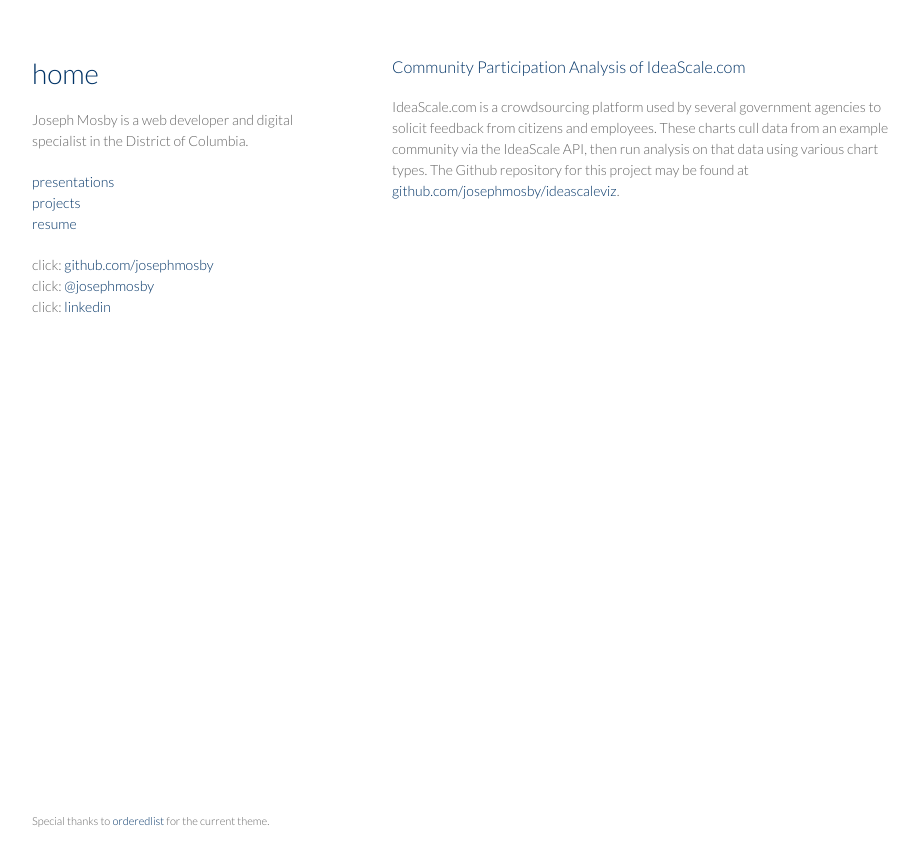
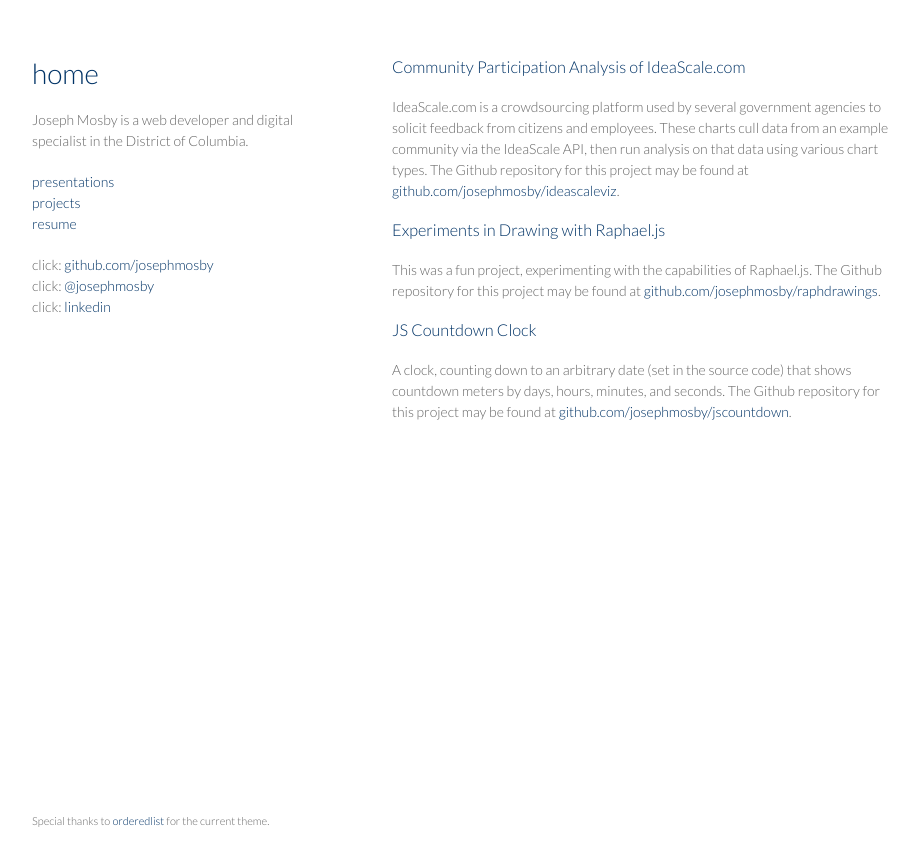
Before and after one commit to josephmosby/josephmosby.github.io, a Jekyll site: the page built from projects/index.html, in a window 1280 px wide. Shown: the top 866 px of the page, without its empty margins (178-1097 px from the left). Built offline with Jekyll 4.4.1, drawn with Linux system fonts in a browser that asks for light colours.

Commit message:
Update index.html to add new projects

```diff
--- a/projects/index.html
+++ b/projects/index.html
@@ -3,3 +3,9 @@
 ---
 <h3><a href="http://github.com/josephmosby/ideascaleviz">Community Participation Analysis of IdeaScale.com</a></h3>
 <p>IdeaScale.com is a crowdsourcing platform used by several government agencies to solicit feedback from citizens and employees. These charts cull data from an example community via the IdeaScale API, then run analysis on that data using various chart types. The Github repository for this project may be found at <a href="http://github.com/josephmosby/ideascaleviz">github.com/josephmosby/ideascaleviz</a>.</p>
+
+<h3><a href="/raphdrawings/">Experiments in Drawing with Raphael.js</a></h3>
+<p>This was a fun project, experimenting with the capabilities of Raphael.js. The Github repository for this project may be found at <a href="http://github.com/josephmosby/raphdrawings">github.com/josephmosby/raphdrawings</a>.</p>
+
+<h3><a href="/jscountdown/">JS Countdown Clock</a></h3>
+<p>A clock, counting down to an arbitrary date (set in the source code) that shows countdown meters by days, hours, minutes, and seconds. The Github repository for this project may be found at <a href="http://github.com/josephmosby/jscountdown">github.com/josephmosby/jscountdown</a>.</p>
```
